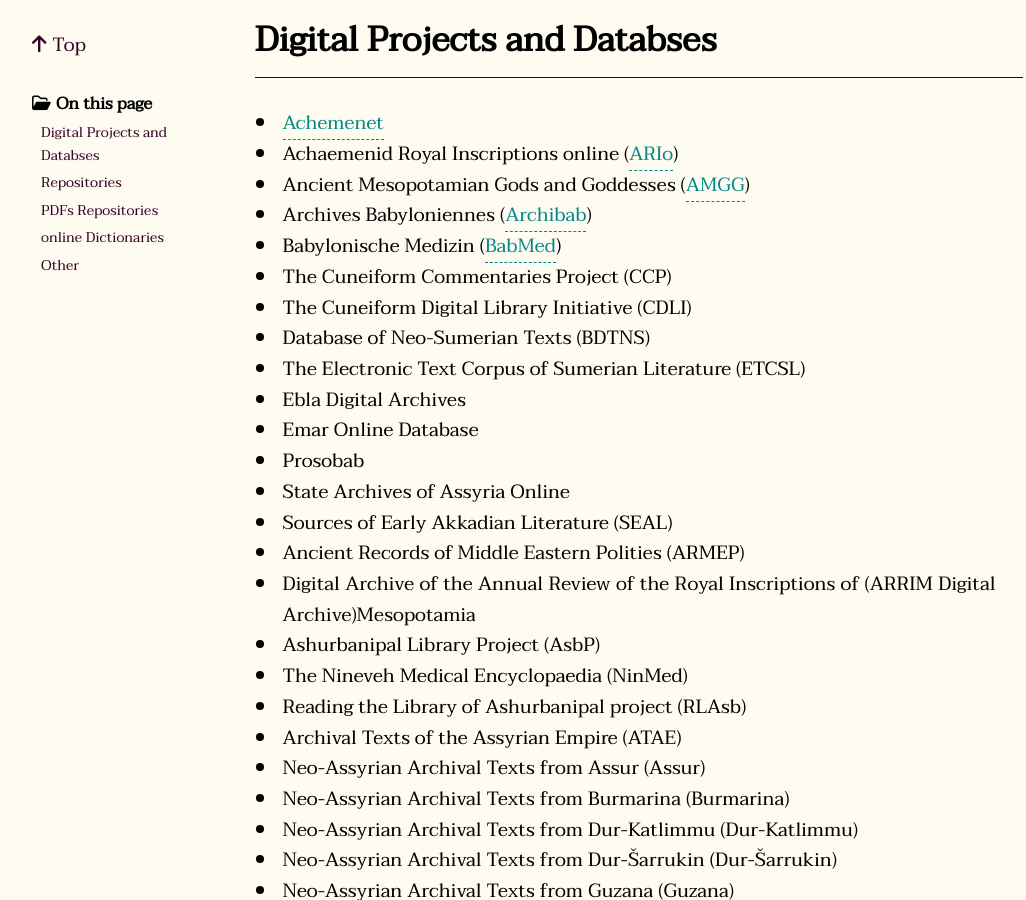
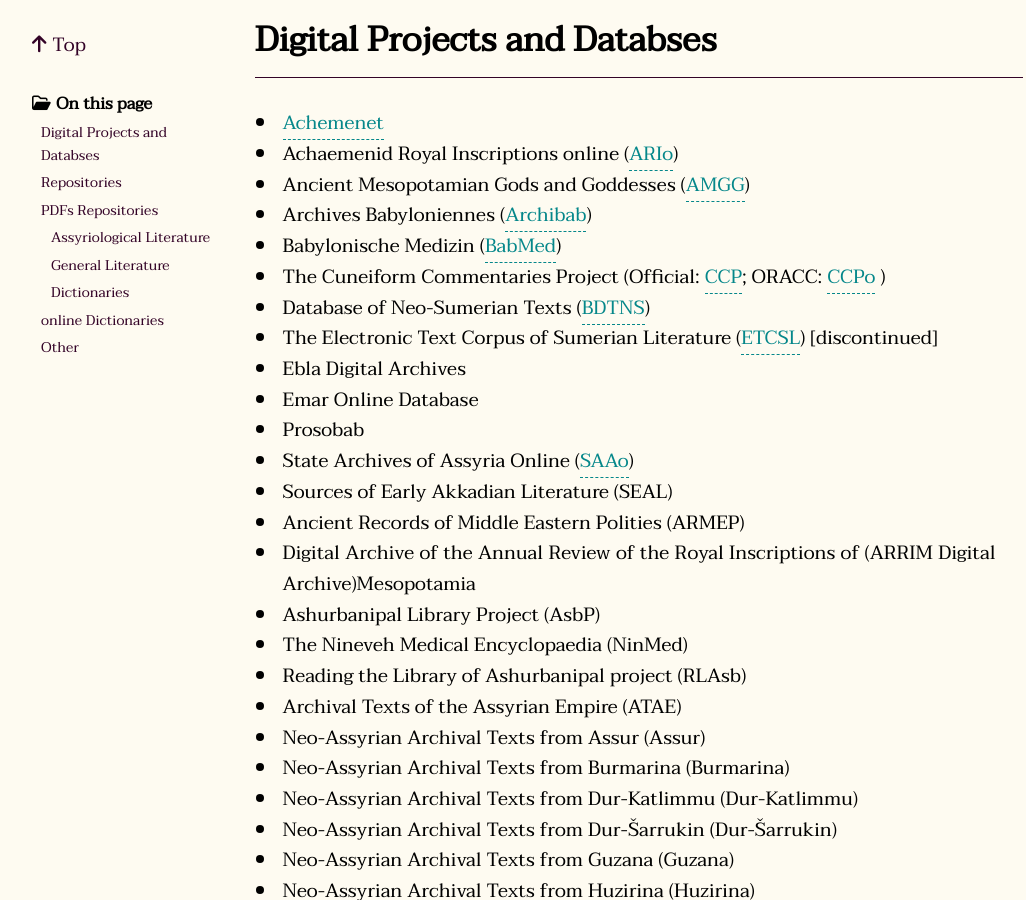
Before and after one commit to DigitalPasts/openDANES, a Jekyll site: the page built from nav/DANES-resources.md, in a window 1280 px wide and 900 px high, scrolled down 442 px. Shown: the whole window, without its empty margins (1-1027 px from the left). Built offline with Jekyll 4.4.1, drawn with Linux system fonts in a browser that asks for light colours; nearby versions of some CDN libraries; a script that is not in the unit is left out; some of the changed text lies outside the part shown.

Commit message:
Update DANES-resources.md

```diff
--- a/nav/DANES-resources.md
+++ b/nav/DANES-resources.md
@@ -17,14 +17,13 @@ While this list is meant to be comprehensive, please contact us to let us know i
 - Ancient Mesopotamian Gods and Goddesses ([AMGG](http://oracc.museum.upenn.edu/amgg/))
 - Archives Babyloniennes ([Archibab](https://www.archibab.fr/))
 - Babylonische Medizin ([BabMed](https://www.geschkult.fu-berlin.de/e/babmed/index.html))
-- The Cuneiform Commentaries Project (CCP)
-- The Cuneiform Digital Library Initiative (CDLI)
-- Database of Neo-Sumerian Texts (BDTNS)
-- The Electronic Text Corpus of Sumerian Literature (ETCSL)
+- The Cuneiform Commentaries Project (Official: [CCP](https://ccp.yale.edu/); ORACC: [CCPo](http://oracc.museum.upenn.edu/ccpo/pager) )
+- Database of Neo-Sumerian Texts ([BDTNS](http://bdtns.filol.csic.es/index.php?p=formulario_urIII))
+- The Electronic Text Corpus of Sumerian Literature ([ETCSL](https://etcsl.orinst.ox.ac.uk/)) [discontinued]
 - Ebla Digital Archives
 - Emar Online Database
 - Prosobab
-- State Archives of Assyria Online
+- State Archives of Assyria Online ([SAAo](http://oracc.museum.upenn.edu/saao/))
 - Sources of Early Akkadian Literature (SEAL)
 - Ancient Records of Middle Eastern Polities (ARMEP)
 - Digital Archive of the Annual Review of the Royal Inscriptions of  (ARRIM Digital Archive)Mesopotamia
@@ -158,10 +157,9 @@ While this list is meant to be comprehensive, please contact us to let us know i
 - [Virtual Tours of the Pergamon](https://artsandculture.google.com/partner/pergamonmuseum-staatliche-museen-zu-berlin)
 
 ## PDFs Repositories
+### Assyriological Literature
   - [ETANA Core Texts](https://etana.org/coretexts/search?keyword=&subject=&title=&creator=botta&format=All): It contains many old publications.
   - Nouvelles Assyriologiques Brèves et Utilitaires ([NABU](https://sepoa.fr/nabu/))
-  - [HathiTrust](https://www.hathitrust.org/): A general repository for old publications and collections.
-  - [Archive](https://archive.org/): ALso a general repository for old publications and media.
   - Aula Orientalis (AuOr)
   - Assyriological Studies ([AS](https://isac.uchicago.edu/research/publications/assyriological-studies))
   - Cuneiform Publications
@@ -174,14 +172,19 @@ While this list is meant to be comprehensive, please contact us to let us know i
     - PBS (University of Pennsylvania, Publications of the Babylonian Section)
     - VAB (Vorderasiatsche Bibliothek)
   - Orbis Biblicus et Orientalis ([OBO](https://www.zora.uzh.ch/view/subjects/OBO.html))
-  - Dictionaries
-    - A Concise Dictionary of Akkadian ([CDA](https://stars.library.ucf.edu/ancientneareast/126))
-    - The Chicago Assyrian Dictionary ([CAD](https://stars.library.ucf.edu/ancientneareast/120))
+
+### General Literature
+  - [HathiTrust](https://www.hathitrust.org/): A general repository for old publications and collections.
+  - [Archive](https://archive.org/): ALso a general repository for old publications and media.
+
+### Dictionaries
+- A Concise Dictionary of Akkadian ([CDA](https://stars.library.ucf.edu/ancientneareast/126))
+- The Chicago Assyrian Dictionary ([CAD](https://stars.library.ucf.edu/ancientneareast/120))
 
 ## online Dictionaries
 - [Encyclopaedia Iranica](https://stars.library.ucf.edu/ancientneareast/73)
 - ePensilvannia Sumerian Dictionary ([ePSD](http://oracc.museum.upenn.edu/epsd2/index.html))
-- Akkadian Dictionary ([eBL: Dictionary](https://www.ebl.lmu.de/dictionary)
+- Akkadian Dictionary ([eBL: Dictionary](https://www.ebl.lmu.de/dictionary))
 
 ## Other
 - Fonts
```
